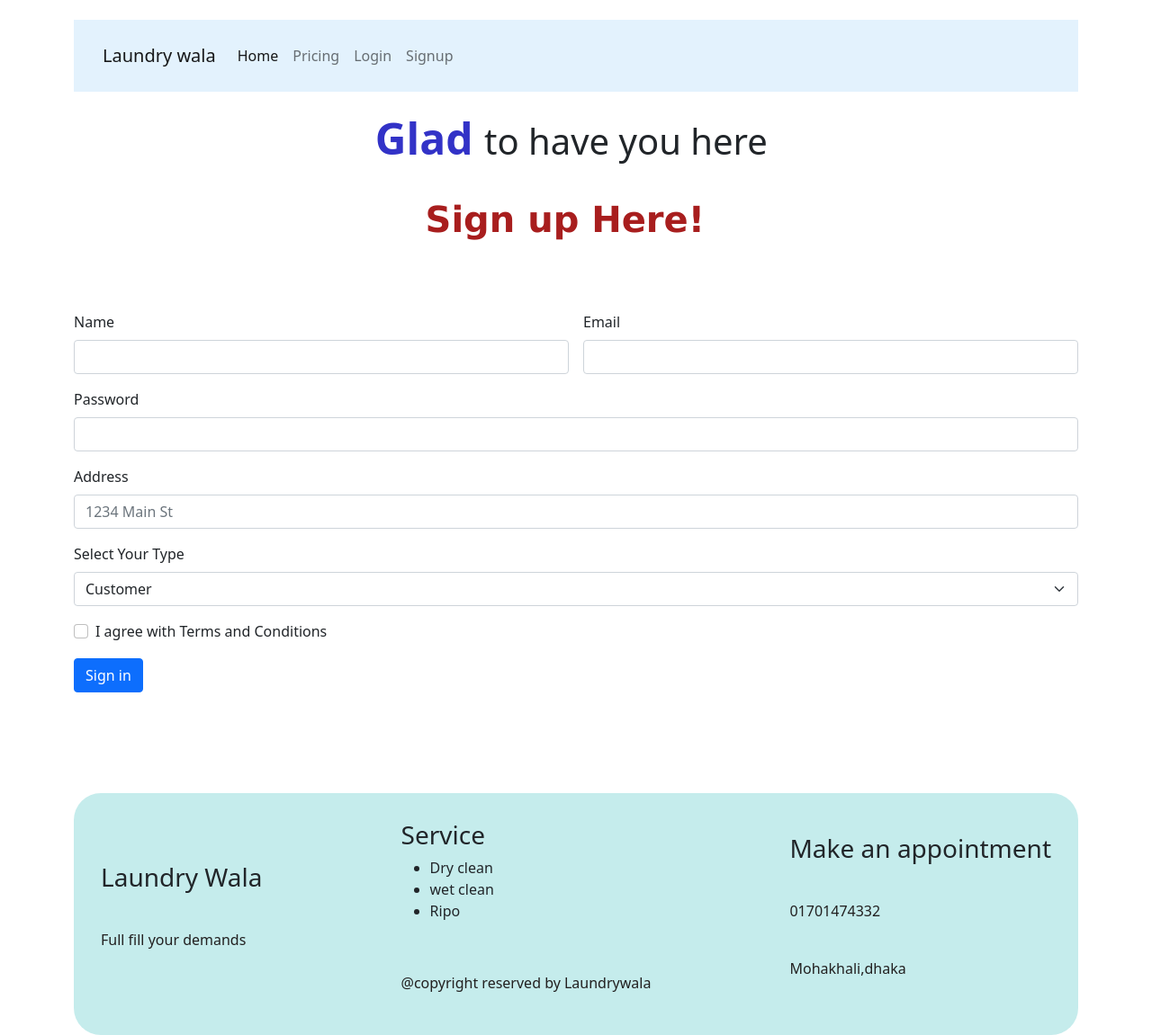
After one commit to salabibne/laundry-service, a Flask app: template templates/signup.html in a window 1280 px wide. The commit adds this page. Shown: the whole page at 90% size. Run offline with Flask 3, Linux system fonts and the light colour scheme; the template is opened without the code that fills it, so the values that code supplies are empty.

Commit message:
signup page done

```diff
--- a/app.py
+++ b/app.py
@@ -8,6 +8,9 @@ def hello_world():
 
     # return "<p>Hello, World!</p>"
 
+@app.route("/")
+def sign():
+    return render_template('signup.html')
 
 if __name__ == "__main__":
     app.run(debug=True)
--- a/static/styles/laundry.css
+++ b/static/styles/laundry.css
@@ -1,14 +1,24 @@
+
+nav{
+    margin-top: 2%;
+    background-color: #e3f2fd;
+    margin-left: 0px;
+    margin-right: 0px;
+
+}
+.navbar-custom{
+  margin-bottom:2%;
+  padding: 20px;
+
+
+}
+
+
 .banner .hero img{
     position: relative;
     max-width: 90%;
     max-height: 90%;
     margin-left: 5%;
-
-
-
-
-
-
 }
 
 .hero .text{
@@ -77,3 +87,22 @@
 .copyright{
     margin-top: 20%;
 }
+
+/* signup */
+.glad{
+   margin-left: 30%;
+    color:rgb(50, 50, 199);
+    font-size: 3rem;
+    font-weight: 700;
+}
+.glad-p{
+    color:rgb(168, 30, 30);
+    font-family: 'Lucida Sans', 'Lucida Sans Regular', 'Lucida Grande', 'Lucida Sans Unicode', Geneva, Verdana, sans-serif;
+    font-size: 2.5rem;
+    font-weight: 800;
+    margin-left: 35%;
+
+}
+.form{
+    margin-top: 5%;
+}
--- a/templates/index.html
+++ b/templates/index.html
@@ -34,7 +34,7 @@
                         <a class="nav-link" href="#">Login</a>
                       </li>
                       <li class="nav-item">
-                        <a class="nav-link" href="#">Signup</a>
+                        <a class="nav-link" href="signup.html">Signup</a>
                       </li>
 
                       </li>
--- /dev/null
+++ b/templates/signup.html
@@ -0,0 +1,139 @@
+<!DOCTYPE html>
+<html lang="en">
+<head>
+    <meta charset="UTF-8">
+    <meta name="viewport" content="width=device-width, initial-scale=1.0">
+    <title>home page</title>
+
+    <link href="https://cdn.jsdelivr.net/npm/bootstrap@5.0.2/dist/css/bootstrap.min.css" rel="stylesheet" integrity="sha384-EVSTQN3/azprG1Anm3QDgpJLIm9Nao0Yz1ztcQTwFspd3yD65VohhpuuCOmLASjC" crossorigin="anonymous">
+    <script src="https://cdn.jsdelivr.net/npm/bootstrap@5.0.2/dist/js/bootstrap.bundle.min.js" integrity="sha384-MrcW6ZMFYlzcLA8Nl+NtUVF0sA7MsXsP1UyJoMp4YLEuNSfAP+JcXn/tWtIaxVXM" crossorigin="anonymous"></script>
+    <script src="https://cdn.jsdelivr.net/npm/@popperjs/core@2.9.2/dist/umd/popper.min.js" integrity="sha384-IQsoLXl5PILFhosVNubq5LC7Qb9DXgDA9i+tQ8Zj3iwWAwPtgFTxbJ8NT4GN1R8p" crossorigin="anonymous"></script>
+<script src="https://cdn.jsdelivr.net/npm/bootstrap@5.0.2/dist/js/bootstrap.min.js" integrity="sha384-cVKIPhGWiC2Al4u+LWgxfKTRIcfu0JTxR+EQDz/bgldoEyl4H0zUF0QKbrJ0EcQF" crossorigin="anonymous"></script>
+<link rel="stylesheet" href="../static/styles/laundry.css">
+
+</head>
+<body class="container-sm container-md container-lg container-xl container-xxl">
+    <header>
+        <nav>
+            <nav class="navbar-custom navbar navbar-expand-lg navbar-light">
+                <div class="container-fluid">
+                  <a class="navbar-brand" href="#">Laundry wala</a>
+                  <button class="navbar-toggler" type="button" data-bs-toggle="collapse" data-bs-target="#navbarNav" aria-controls="navbarNav" aria-expanded="false" aria-label="Toggle navigation">
+                    <span class="navbar-toggler-icon"></span>
+                  </button>
+                  <div class="collapse navbar-collapse" id="navbarNav">
+                    <ul class="navbar-nav">
+                      <li class="nav-item">
+                        <a class="nav-link active" aria-current="page" href="index.html">Home</a>
+                      </li>
+                      <li class="nav-item">
+                        <a class="nav-link" href="#">Pricing</a>
+                      </li>
+                      <div class="acount"></div>
+                      <li class="nav-item">
+                        <a class="nav-link" href="#">Login</a>
+                      </li>
+                      <li class="nav-item">
+                        <a class="nav-link" href="signup.html">Signup</a>
+                      </li>
+
+                      </li>
+                    </ul>
+                  </div>
+                </div>
+              </nav>
+        </nav>
+    </header>
+
+
+    <main>
+        <h1><span class="glad">Glad </span>to have you here</h1><br><span class="glad-p">Sign up Here!</span>
+        <form class="form row g-3">
+            <div class="col-md-6">
+                <label for="name" class="form-label">Name</label>
+                <input type="name" class="form-control" id="name">
+              </div>
+            <div class="col-md-6">
+              <label for="inputEmail4" class="form-label">Email</label>
+              <input type="email" class="form-control" id="inputEmail4">
+            </div>
+            <div class="col-12">
+              <label for="inputPassword4" class="form-label">Password</label>
+              <input type="password" class="form-control" id="inputPassword4">
+            </div>
+            <div class="col-12">
+              <label for="inputAddress" class="form-label">Address</label>
+              <input type="text" class="form-control" id="inputAddress" placeholder="1234 Main St">
+            </div>
+
+            <div class="col-12">
+              <label for="inputState" class="form-label">Select Your Type</label>
+              <select id="inputState" class="form-select">
+                <option selected>Customer</option>
+
+                <option>Laundry service provider</option>
+                <option>Delivary Man</option>
+              </select>
+            </div>
+
+            <div class="col-12">
+              <div class="form-check">
+                <input class="form-check-input" type="checkbox" id="gridCheck">
+                <label class="form-check-label" for="gridCheck">
+                  I agree with Terms and Conditions
+                </label>
+              </div>
+            </div>
+            <div class="col-12">
+              <button type="submit" class="btn btn-primary">Sign in</button>
+            </div>
+          </form>
+
+    </main>
+<footer>
+    <footer>
+        <div class="foot">
+          <div class="left">
+            <h3>Laundry Wala</h3>
+            <P>Full fill your demands</P>
+          </div>
+
+          <div class="middle">
+            <h3>Service</h3>
+            <ul>
+              <li>
+                Dry clean
+              </li>
+              <li>
+                wet clean
+              </li>
+
+              <li>
+                Ripo
+              </li>
+
+
+            </ul>
+
+              <p class="copyright">@copyright reserved by Laundrywala</p>
+
+
+          </div>
+
+
+          <div class="right">
+            <h3>Make an appointment</h3>
+            <P>01701474332</P>
+            <p>Mohakhali,dhaka</p>
+          </div>
+
+
+        </div>
+
+
+
+      </footer>
+</footer>
+
+</body>
+</html>
```
